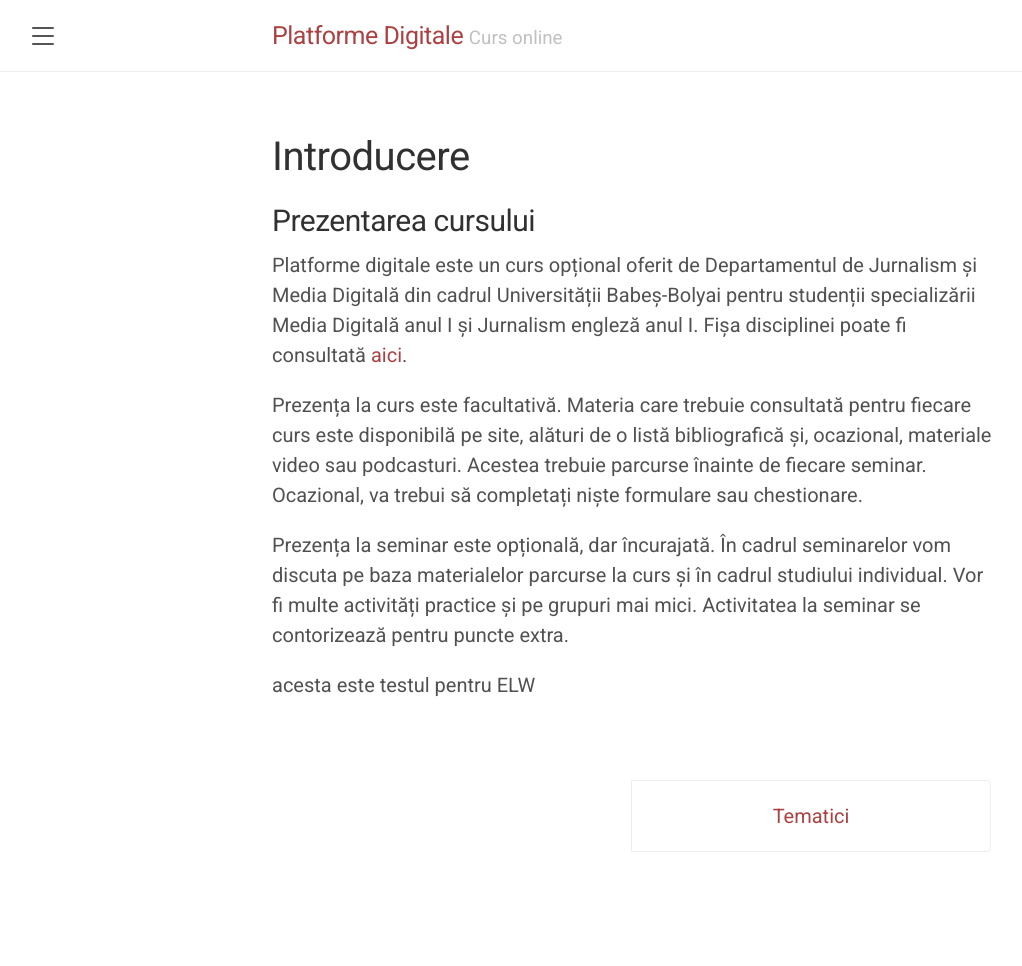
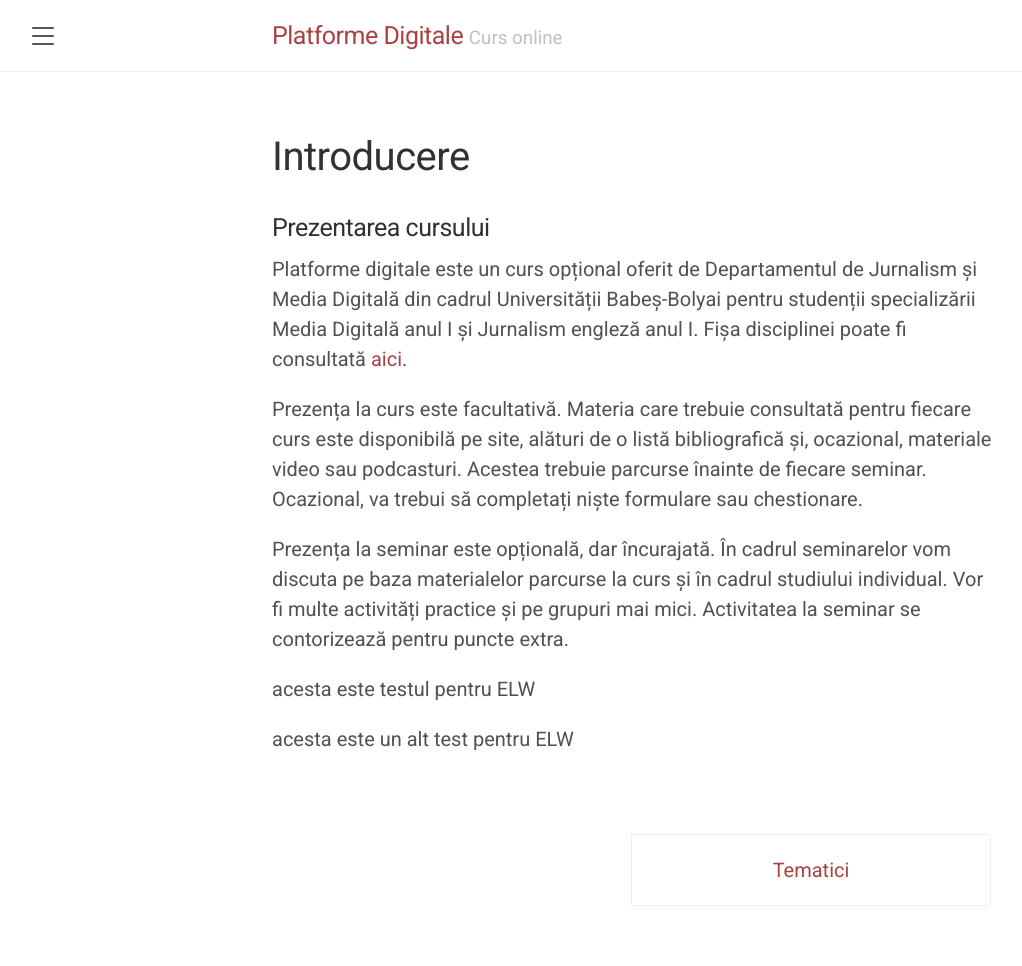
Before and after one commit to flavianana/flavianana.github.io, a Jekyll site: the page built from cursuri/introducere/prezentarea-cursului.html, in a window 1280 px wide. Shown: the whole page, without its empty margins (8-1030 px from the left). Built offline with Jekyll 4.4.1, drawn with Linux system fonts in a browser that asks for light colours; nearby versions of some CDN libraries; comment, search, counter and statistics services are not loaded; before the commit the page ends 912 px from its top, so only the background shows below that.

Commit message:
mi-am stricat site-ul (din nou)

```diff
--- a/cursuri/introducere/prezentarea-cursului.html
+++ b/cursuri/introducere/prezentarea-cursului.html
@@ -8,7 +8,7 @@ next:
 
 <h1>Introducere</h1>
 
-<h2>Prezentarea cursului</h2>
+<h3>Prezentarea cursului</h3>
 <p>
 Platforme digitale este un curs opțional oferit de Departamentul de Jurnalism și Media Digitală din cadrul Universității Babeș-Bolyai pentru studenții specializării Media Digitală anul I și Jurnalism engleză anul I. Fișa disciplinei poate fi consultată <a href="https://mediadigitala.fspac.ubbcluj.ro/application/files/2216/0196/0085/Platforme_digitale_2020-2021MD.pdf">aici</a>.
 </p>
@@ -20,3 +20,5 @@ Prezența la seminar este opțională, dar încurajată. În cadrul seminarelor
 </p>
 
 <p>acesta este testul pentru ELW</p>
+
+<p>acesta este un alt test pentru ELW</p>
--- a/cursuri/test-elw/test-elw.html
+++ /dev/null
@@ -1 +0,0 @@
-<h1>test ELW</h1>
--- /dev/null
+++ b/cursuri/test-elw2/test-elw.html
@@ -0,0 +1 @@
+<h1>Acesta este un test</h1>
```
